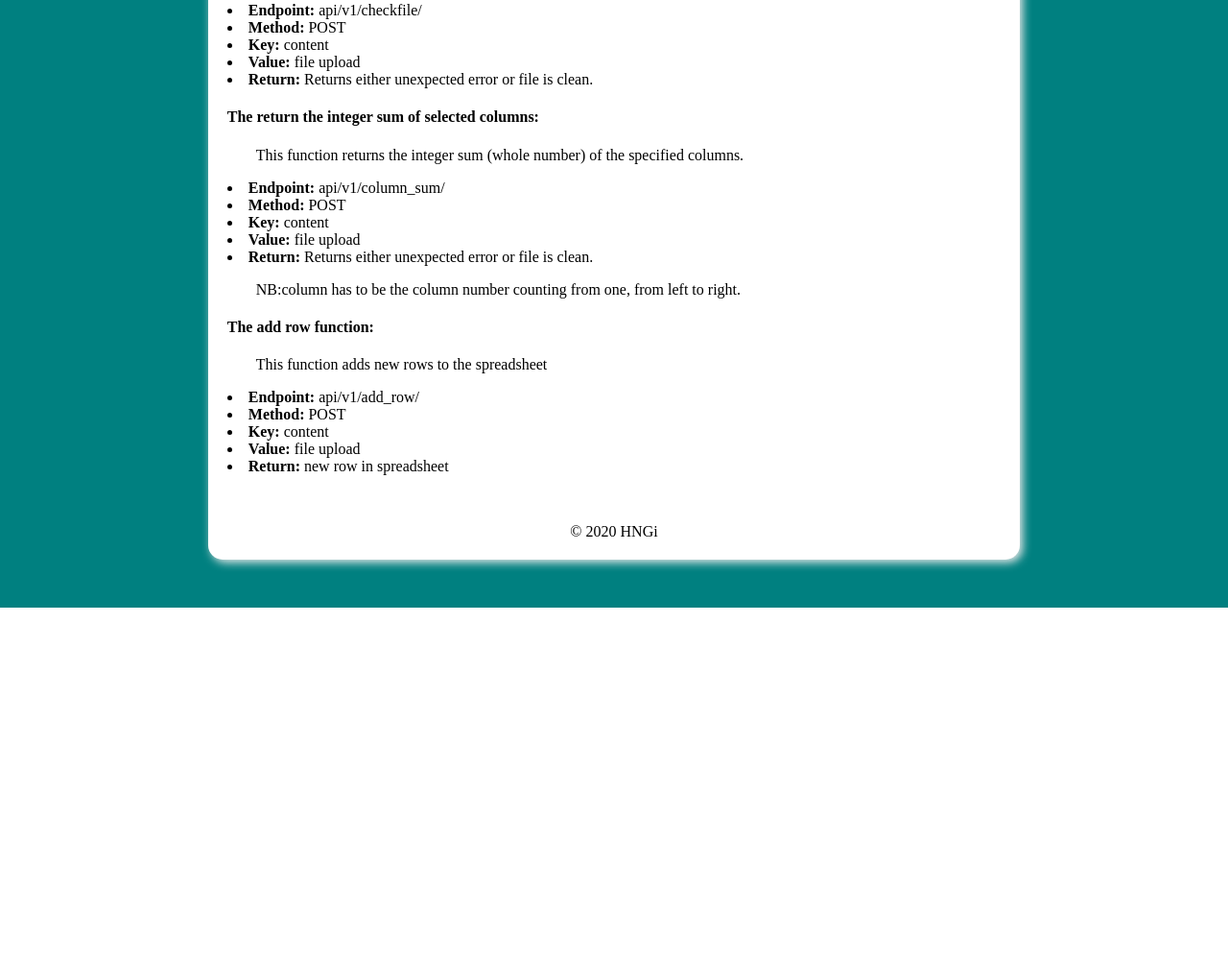
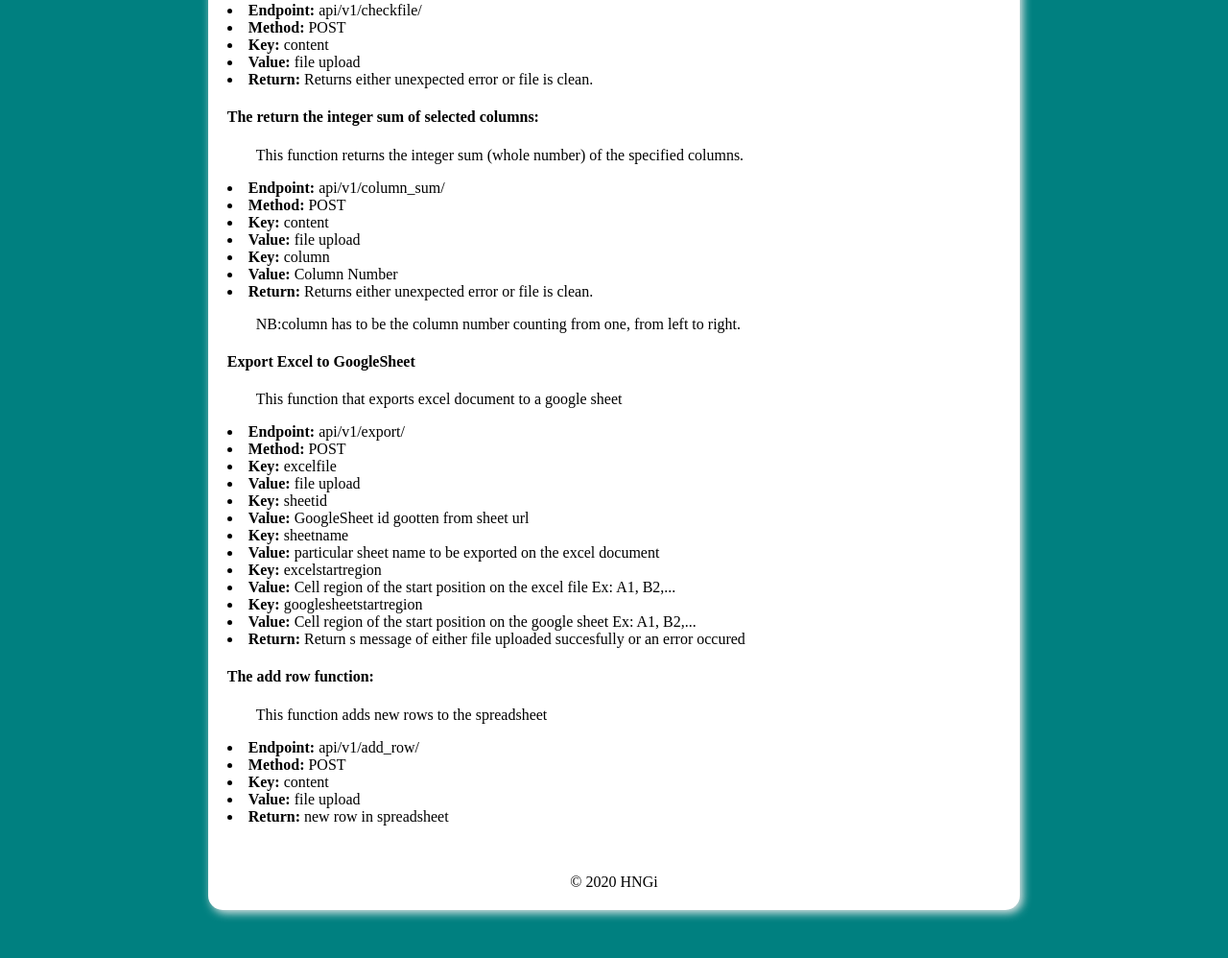
Before and after one commit to microapidev/excel-microapi, a Django app: template excel_api/templates/doc.html in a window 1280 px wide. Shown: the part 1522-2520 px from the top of the page at 96% size. Before the commit the page ends 2155 px from the top, so only its background shows below. Run offline with Django 3.2, Linux system fonts and the light colour scheme; the template is opened without the code that fills it, so the values that code supplies are empty; parts of the project's set-up code (start-up, migrations or seed data) failed here and were passed over.

Commit message:
Made Neccessary Adjustments

```diff
--- a/excel_api/templates/doc.html
+++ b/excel_api/templates/doc.html
@@ -126,8 +126,27 @@
                     <li><b>Method:</b> POST </li>
                     <li><b>Key:</b> content </li>
                     <li><b>Value:</b> file upload </li>
+                    <li><b>Key:</b> column </li>
+                    <li><b>Value:</b> Column Number </li>
                     <li><b>Return:</b> Returns either unexpected error or file is clean. </li>
                 <p class="a"> NB:column has to be the column number counting from one, from left to right. </p>
+
+            <h4> Export Excel to GoogleSheet </h4>
+                <p class="a"> This function that exports excel document to a google sheet </p>
+
+                    <li><b>Endpoint:</b> api/v1/export/ </li>
+                    <li><b>Method:</b> POST </li>
+                    <li><b>Key:</b> excelfile </li>
+                    <li><b>Value:</b> file upload </li>
+                    <li><b>Key:</b> sheetid </li>
+                    <li><b>Value:</b> GoogleSheet id gootten from sheet url </li>
+                    <li><b>Key:</b> sheetname </li>
+                    <li><b>Value:</b> particular sheet name to be exported on the excel document </li>
+                    <li><b>Key:</b> excelstartregion </li>
+                    <li><b>Value:</b> Cell region of the start position on the excel file Ex: A1, B2,... </li>
+                    <li><b>Key:</b> googlesheetstartregion </li>
+                    <li><b>Value:</b> Cell region of the start position on the google sheet Ex: A1, B2,... </li>
+                    <li><b>Return:</b> Return s message of either file uploaded succesfully or an error occured </li>
 
             <h4> The add row function: </h4>
                 <p class="a"> This function adds new rows to the spreadsheet </p>
--- a/excel_api/urls.py
+++ b/excel_api/urls.py
@@ -1,7 +1,7 @@
 from django.urls import path
 
 
-from .views import parserview, FilesList, FilesAdd, check_file, column_sum, search_file, modify_file, process_duplicates, print_duplicate, docpage,
+from .views import parserview, FilesList, FilesAdd, check_file, column_sum, search_file, modify_file, process_duplicates, print_duplicate, doc
 
 urlpatterns = [
     path('add/', FilesAdd.as_view()),
@@ -13,6 +13,5 @@ urlpatterns = [
     path('add_row/', modify_file),
     path('duplicates/',process_duplicates),
     path('printduplicates/', print_duplicate),
-    #for the doc
-    path('', views.doc, name='doc'),
+    path('', doc),
 ]
--- a/excel_api/views.py
+++ b/excel_api/views.py
@@ -271,4 +271,4 @@ def column_sum(request):
 
 def doc(request):
 
-    return render(request, 'doc.html', context=context)
+    return render(request, 'doc.html')
```
